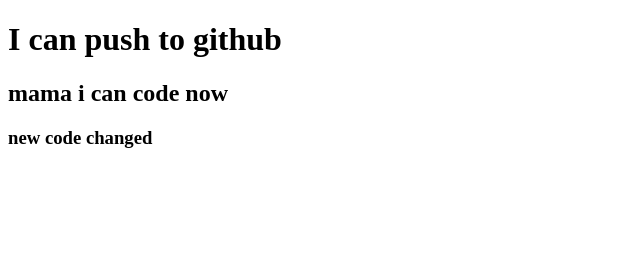
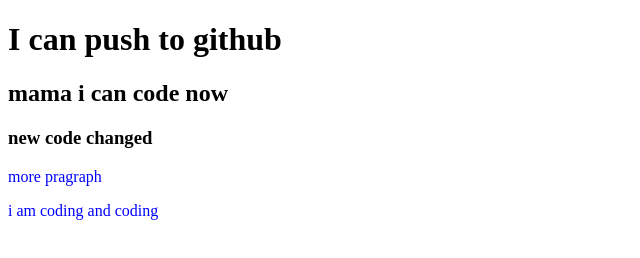
Before and after one commit to abdullahalshishir/my_first_repo, a plain HTML site: page index.html in a window 1280 px wide. Shown: the whole page, without its empty margins (0-640 px from the left). Drawn offline with Linux system fonts and the light colour scheme.

Commit message:
styles added"

```diff
--- a/index.html
+++ b/index.html
@@ -5,10 +5,13 @@
     <meta http-equiv="X-UA-Compatible" content="IE=edge">
     <meta name="viewport" content="width=device-width, initial-scale=1.0">
     <title>My first github repo</title>
+    <link rel="stylesheet" href="style.css">
 </head>
 <body>
     <h1>I can push to github</h1>
     <h2>mama i can code now</h2>
     <h3>new code changed</h3>
+    <P>more pragraph</P>
+    <p>i am coding and coding</p>
 </body>
 </html>
--- /dev/null
+++ b/style.css
@@ -0,0 +1,3 @@
+p {
+    color: blue;
+}
```
